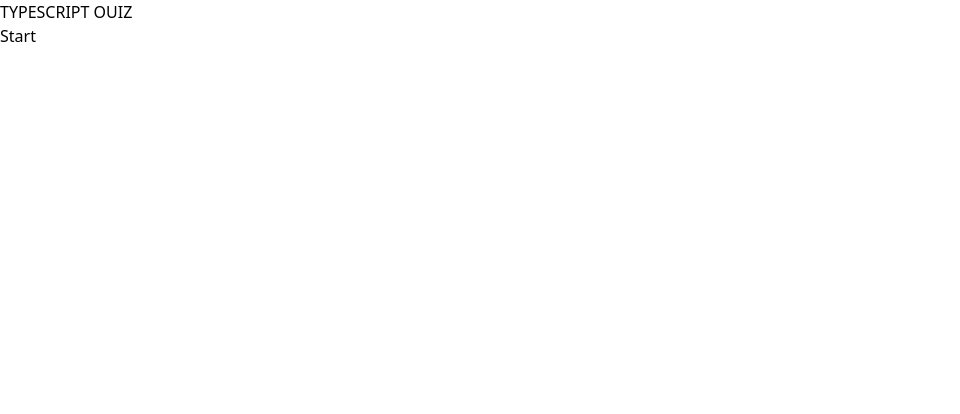
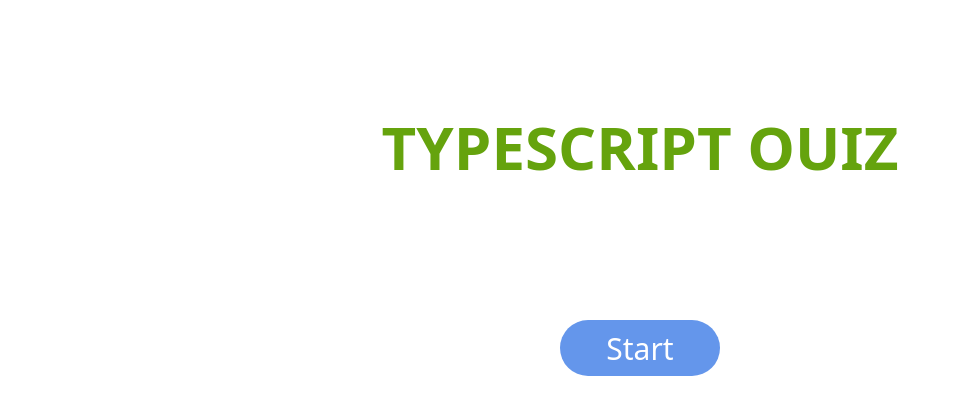
Before and after one commit to DHARUNDP5/TypeScript-project, a React (Create React App) app in the folder typescript/: page / in a window 1280 px wide. Shown: the top 414 px of the page, without its empty margins (0-960 px from the left). Built offline with nearby package versions, Linux system fonts and the light colour scheme.

Commit message:
Quiz styled finesed

```diff
--- a/typescript/src/App.tsx
+++ b/typescript/src/App.tsx
@@ -1,6 +1,7 @@
 import React from 'react';
 import {useState} from 'react'
 import { fetchOuizQuestions } from './API';
+import back from './Images/bg.jpg'
 //components
 import QuestionCard from './Components/QuestionCard';
 //types
@@ -81,15 +82,27 @@ console.log(questions)
 
   }
   return (
-    <>
-    <div className=" ">
-      <h1 className=''>TYPESCRIPT OUIZ</h1>
+    <div className=''>
+     {/* <img className="bg-cover w-[100%]" src={back}></img> */}
+    <div className="">
+       <h1 className='text-lime-600 flex justify-center mt-[8%] text-[60px] font-semibold'>TYPESCRIPT OUIZ</h1>
+       </div>
+
+<div className='flex justify-center mt-[10%] text-[40px]'>
+
       {gameOver || userAnswers.length === TOTAL_OUESTIONS ?(
-      <button className='start' onClick={startTrivia}>
+      <button className='bg-[#6496EB] text-white text-[30px] w-40 h-14 rounded-full flex items-center text-center justify-center' onClick={startTrivia}>
         Start
         </button>
       ):null}
-    {!gameOver?<p className='score'>Score:{score}</p> : null}
+      </div>
+
+      <div className='flex justify-center text-[40px]'>
+    {!gameOver?<p className='mt-[-8%] text-pink-500'>Score:{score}</p> : null}
+    </div>
+
+
+    <div className='flex justify-center text-[40px] shadow-lg w-[1100px] items-center shadow-sky-700 ml-[600px] pl-[10px]'>
     {loading && <p>Loading Questions...</p>}
     {!loading && !gameOver &&(
     <QuestionCard
@@ -105,12 +118,13 @@ console.log(questions)
     {!gameOver &&
     !loading && userAnswers.length === number+1 &&
     number !== TOTAL_OUESTIONS -1 ? (
-    <button className='next' onClick={nextQuestion}>
+    <button className='bg-[#6496EB] text-white text-[30px] w-[200px] h-14 rounded-full mt-[42%] mr-[10px]' onClick={nextQuestion}>
       Next
     </button>
     ):null}
     </div>
-    </>
+    </div>
+
   );
 }
 
```
